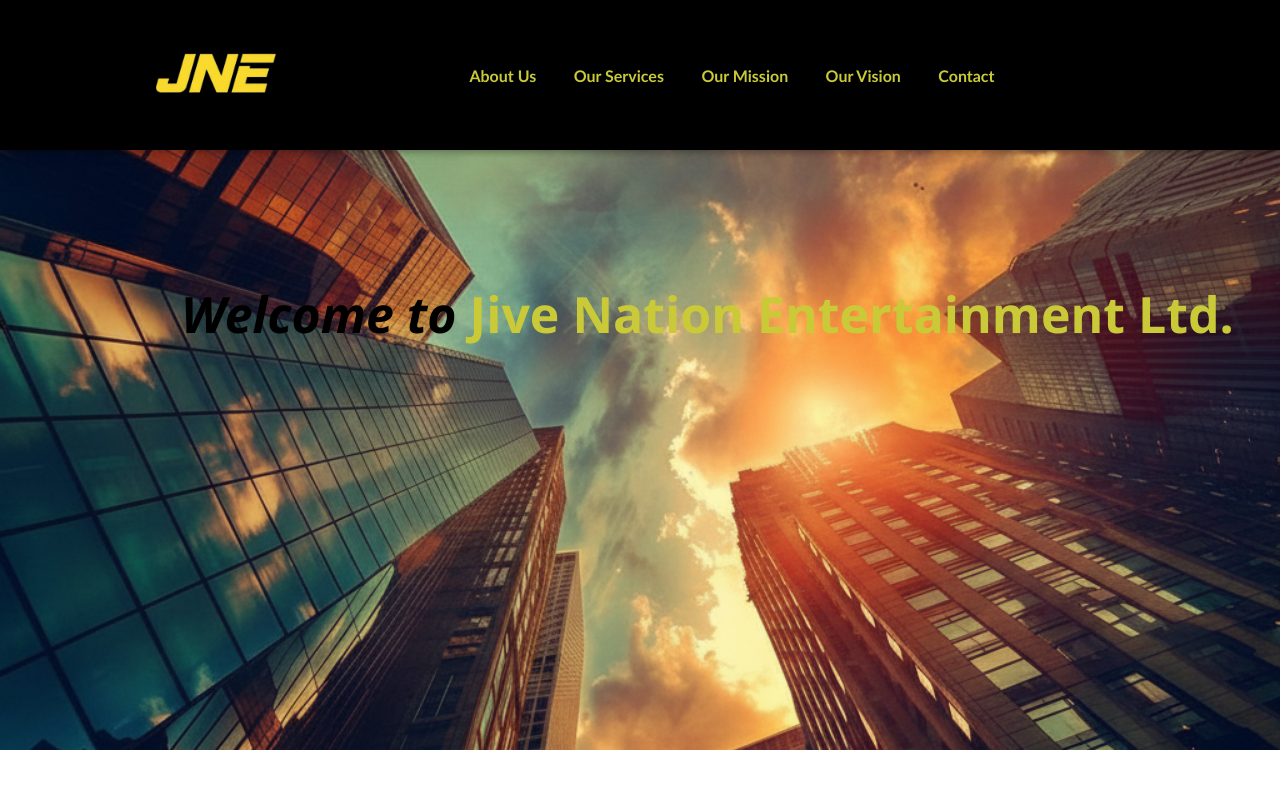
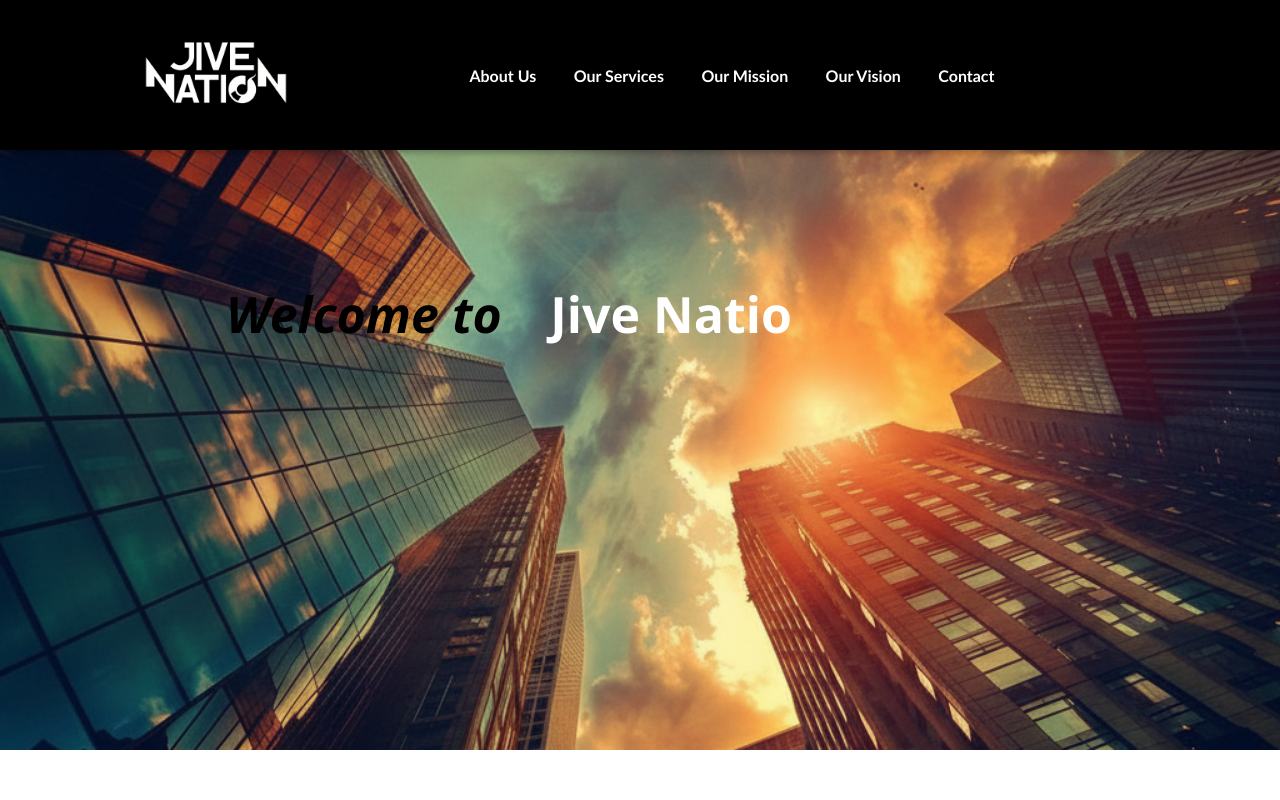
Before and after one commit to David-Osas-bot/JNE, a React (Vite) app: page / in a window 1280 px wide. Shown: the top 800 px of the page. Built offline with nearby package versions, Linux system fonts and the light colour scheme.

Commit message:
second commit

```diff
--- a/package.json
+++ b/package.json
@@ -13,7 +13,8 @@
     "@emailjs/browser": "^4.4.1",
     "react": "^19.2.0",
     "react-dom": "^19.2.0",
-    "react-icons": "^5.5.0"
+    "react-icons": "^5.5.0",
+    "react-simple-typewriter": "^5.0.1"
   },
   "devDependencies": {
     "@eslint/js": "^9.39.1",
--- a/src/components/contact/Contact.jsx
+++ b/src/components/contact/Contact.jsx
@@ -44,7 +44,7 @@
 
 
                 <div className="contact_img_div">
-                    <img src={CALL} alt="" />
+                    <img src={CALL} alt="call_img" />
                 </div>
 
                 <div className="form_div">
--- a/src/components/contact/contact.css
+++ b/src/components/contact/contact.css
@@ -37,17 +37,17 @@
 .submit_btn {
     height: 60px;
     border-radius: 15px;
-    border: 2px solid var(--color-primary);
-    background-color: var(--color-black);
-    color: var(--color-primary);
+    border: 2px solid var(--color-white);
+    background-color: var(--color-white);
+    color: var(--color-black);
     font-size: var(--font-sz);
     font-weight: var(--font-wgts);
 
 }
 
 .submit_btn:hover {
-    background-color: var(--color-primary);
-    color: var(--color-black);
+    background-color: var(--color-black);
+    color: var(--color-white);
     transition: 0.6s ease-in-out;
     cursor: pointer;
 }
@@ -64,7 +64,7 @@
     padding: 1.5rem;
     border-radius: 0.5rem;
     background: transparent;
-    border: 2px solid var(--color-primary);
+    border: 2px solid var(--color-white);
     resize: none;
     color: var(--color-white);
 }
@@ -86,7 +86,7 @@
     align-items: center;
     justify-content: center;
     font-size: 30px;
-    color: var(--color-primary);
+    color: var(--color-white);
     font-weight: var(--font-wgt);
 }
 
@@ -103,7 +103,7 @@
         display: grid;
         grid-template-columns: 1fr;
         padding-bottom: 5%;
-        background-color: white;
+        background-color: black;
         gap: 1%;
     }
 
--- a/src/components/footer/footer.css
+++ b/src/components/footer/footer.css
@@ -1,7 +1,7 @@
 .footer {
     width: 100%;
     height: 400px;
-    background-color: rgb(58, 58, 4);
+    background-color: white;
     display: flex;
     align-items: center;
     justify-content: center;
@@ -30,7 +30,7 @@
     main {
         display: grid;
         grid-template-columns: 1fr;
-        color: var(--color-white);
+        color: var(--color-black);
         font-size: 19px;
 
         strong {
@@ -58,5 +58,24 @@
         display: grid;
         grid-template-columns: 1fr;
         margin-top: 60%;
+        height: 800px;
+
+        div{
+            width: 70%;
+            height: 100px;
+            margin: auto;
+
+            img{
+                width: 100%;
+                height: 100%;
+                object-fit: cover;
+            }
+        }
+
+        main{
+            width: 70%;
+            height: 300px;
+            margin: auto;
+        }
     }
 }
--- a/src/components/header/header.css
+++ b/src/components/header/header.css
@@ -21,20 +21,20 @@
     li a {
         text-decoration: none;
         font-size: var(--font-sz);
-        color: var(--color-primary);
+        color: var(--color-white);
         font-weight: var(--font-wgt);
     }
 }
 
 .logo {
     width: 200px;
-    height: 50px;
+    height: 100px;
 
 
     img {
         object-fit: cover;
         width: 200px;
-        height: 50px;
+        height: 100px;
     }
 }
 
@@ -83,7 +83,7 @@
         display: block;
 
         .icon {
-            color: var(--color-primary);
+            color: var(--color-white);
             font-size: 35px;
             margin-right: 10px;
         }
--- a/src/components/home/Home.jsx
+++ b/src/components/home/Home.jsx
@@ -1,5 +1,6 @@
 import "./home.css";
 import bg from "../../assets/city.png";
+import { Typewriter } from 'react-simple-typewriter';
 
 const Home = () => {
     return (
@@ -8,9 +9,18 @@
             style={{ backgroundImage: `url(${bg})` }}>
 
             <div className="home_writeup">
-                <span>
-                   <em className="welcome"> Welcome to</em> Jive Nation Entertainment Ltd.
+                <span className="type-wrapper">
+                    <em className="welcome"> Welcome to</em>
 
+                    <Typewriter
+                        words={['Jive Nation Entertainment Ltd.']}
+                        loop={0}
+                        cursor
+                        cursorStyle="|"
+                        typeSpeed={80}
+                        deleteSpeed={60}
+                        delaySpeed={1200}
+                    />
                 </span>
             </div>
         </div>
--- a/src/components/home/home.css
+++ b/src/components/home/home.css
@@ -22,7 +22,7 @@
     .welcome {
         font-size: 50px;
         margin-left: 5%;
-        color: var(--color-primary);
+        color: var(--color-white);
         font-family: 'Segoe UI', Tahoma, Geneva, Verdana, sans-serif;
         font-weight: var(--font-wgt);
     }
@@ -31,6 +31,13 @@
         color: black;
         margin-left: 10px;
     }
+}
+
+.type-wrapper {
+    display: inline-block;
+    width: 80%;
+    text-align: left;
+    color: #d6d63c;
 }
 
 
@@ -43,11 +50,14 @@
 /* RESPONSIVENESS PHASE */
 @media screen and (max-width: 768px) {
     .home_writeup {
-        width: 90%;
+        width: 95%;
+        margin: auto;
+        margin-left: -5%;
+
 
         span,
         .welcome {
-            font-size: 40px;
+            font-size: 30px;
             margin-top: 15%;
             font-family: 'Trebuchet MS', 'Lucida Sans Unicode', 'Lucida Grande', 'Lucida Sans', Arial, sans-serif;
             font-weight: var(--font-wgt);
@@ -57,5 +67,11 @@
             color: black;
             margin-left: 10px;
         }
+
+
+        .type-wrapper {
+            width: 100%;
+        }
     }
+
 }
--- a/src/components/mission/mission.css
+++ b/src/components/mission/mission.css
@@ -35,7 +35,7 @@
 
 .mission_title, .vision_title{
     font-size: 30px;
-    color: var(--color-primary);
+    color: var(--color-white);
     font-weight: var(--font-wgt);
 }
 
--- a/src/components/services/services.css
+++ b/src/components/services/services.css
@@ -42,7 +42,7 @@
 .services_title span {
 
     font-size: 30px;
-    color: var(--color-primary);
+    color: var(--color-white);
     font-weight: var(--font-wgt);
 }
 
--- a/src/index.css
+++ b/src/index.css
@@ -9,20 +9,13 @@
     font-family: 'Trebuchet MS', 'Lucida Sans Unicode', 'Lucida Grande', 'Lucida Sans', Arial, sans-serif;
 }
 
+html,
+body {
+    width: 100%;
+    overflow-x: hidden;
+}
+
 :root {
-    /* --color-bg: #1f1f38;
-    --color-bg-variant: #2c2c6c;
-    --color-primary: #4db5ff;
-    --color-primary-variant: rgba(77, 181, 255, 0.4);
-    --color-white: #fff;
-    --color-light: rgba(255, 255, 255, 0.6);
-
-    --transition: all 400ms ease;
-
-    --container-width-lg: 75%;
-    --container-width-md: 86%;
-    --container-width-sm: 90%; */
-
     --color-primary: rgb(202, 202, 57);
     --font-sz: 16px;
     --font-wgt: 800;
```
Also changed, not shown: src/assets/jne.png, 1 other file (tests, documents, lock files or other folders).
